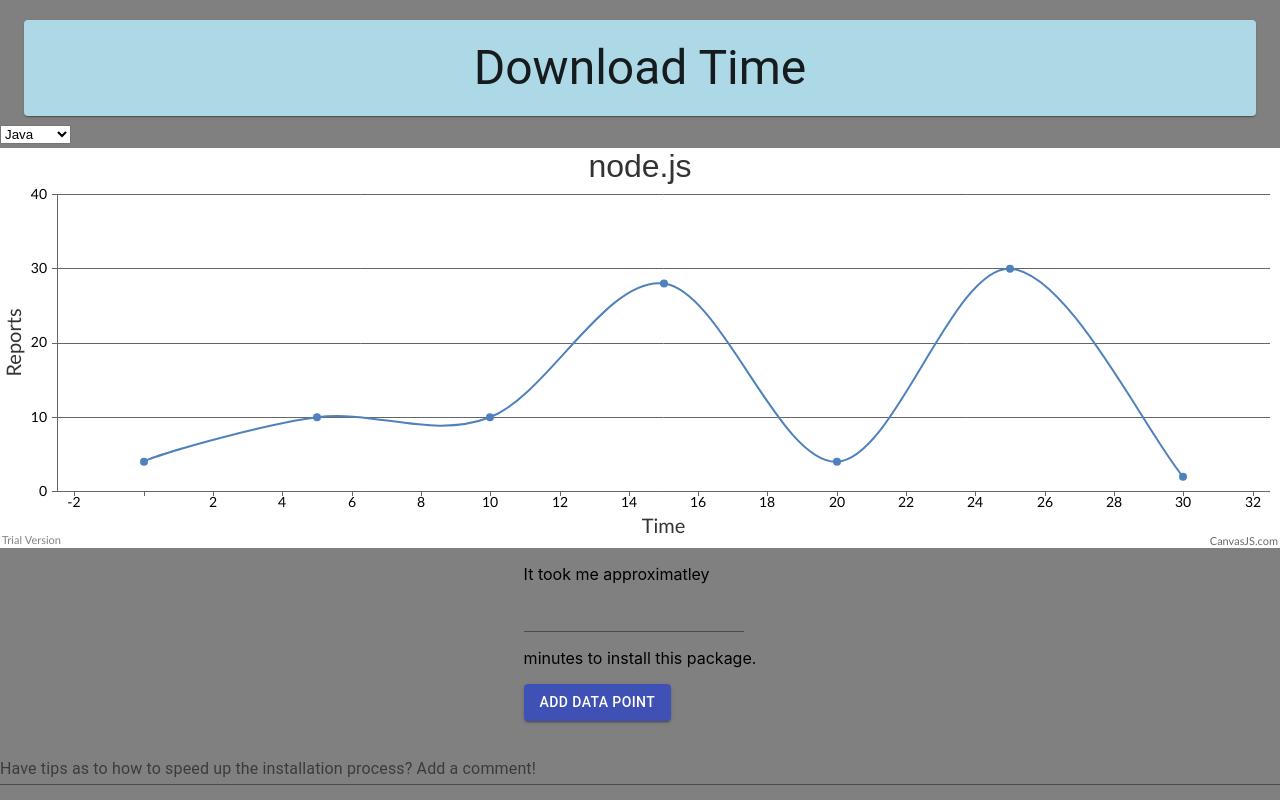
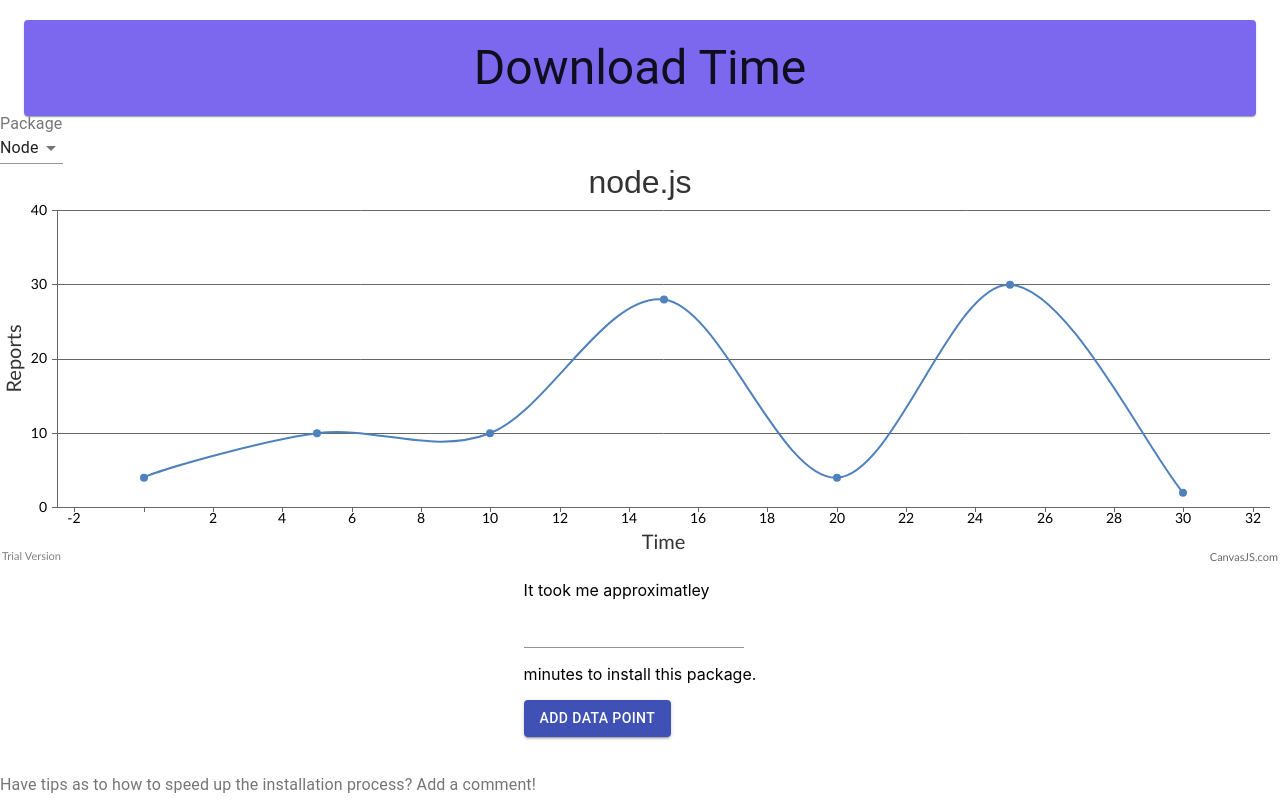
Before and after one commit to jennifer-s19/lmuhacks, a React (Create React App) app: page / in a window 1280 px wide. Shown: the top 800 px of the page. Built offline with nearby package versions, Linux system fonts and the light colour scheme; the HTML template or start-up script is replaced by a standard one.

Commit message:
Dropdown with package names

```diff
--- a/src/App.js
+++ b/src/App.js
@@ -1,4 +1,3 @@
-
 /* App.js */
 //import
 import './App.css';
@@ -9,6 +8,9 @@
 import ReactDOM from 'react-dom';
 import Button from '@material-ui/core/Button';
 import Input from '@material-ui/core/Input';
+import InputLabel from '@material-ui/core/InputLabel';
+import Select from '@material-ui/core/Select';
+import MenuItem from '@material-ui/core/MenuItem';
 import TextField from '@material-ui/core/TextField';
 import Comments from './Comments'
 import CanvasJSReact from './assets/canvasjs.react';
@@ -26,14 +28,17 @@
   return (
     <div>
     <Container style={{marginTop: 20}}>
-      <Paper style={{padding: 20, backgroundColor: 'lightblue', margin:0, }}>
+      <Paper style={{padding: 20, backgroundColor: 'mediumslateblue', margin:0, }}>
         <Typography variant="h3" align="center">Download Time</Typography>
-
-        {/* <TodoList todos={todos} deleter={deleteTodo}/> */}
-        {/* <TodoEntryForm adder={addTodo} /> */}
       </Paper>
     </Container>
-    <Typography variant="h6" align="left" > <select>{listItems}</select></Typography>
+    <InputLabel id="label">Package</InputLabel>
+      <Select labelId="label" id="select" value="Node">
+        <MenuItem value="Node">Node</MenuItem>
+        <MenuItem value="Java">Java</MenuItem>
+        <MenuItem value="MySQL">MySQL</MenuItem>
+        <MenuItem value="Python3">Python3</MenuItem>
+      </Select>
     </div>
     );
 }
@@ -53,6 +58,8 @@
       "I've found that yarn install or pnpm install works a LOT faster than npm install",
       "you can also try npm install --prefer-offline --no-audit. usually that works faster for me just npm install"]);
 
+
+    //data points for the graph
     const[dataPoints, setDataPoints] = useState(
       [
 
@@ -66,6 +73,7 @@
       ]
     );
 
+    //formatting options for the graph
     const options = {
 			animationEnabled: true,
 			title:{
@@ -117,6 +125,8 @@
 
 		return (
 		<div>
+
+
       <PackageList packages={packages} />
 			<CanvasJSChart options = {options}
 				/* onRef={ref => this.chart = ref} */
@@ -132,6 +142,8 @@
         </form>
       </div>
 
+
+
       <CommentEntryForm adder={addComment}/>
 
       <Comments comments={comments}/>
--- a/src/index.css
+++ b/src/index.css
@@ -5,7 +5,7 @@
     sans-serif;
   -webkit-font-smoothing: antialiased;
   -moz-osx-font-smoothing: grayscale;
-  background-color: grey;
+  background-color: white;
 }
 
 code {
```
